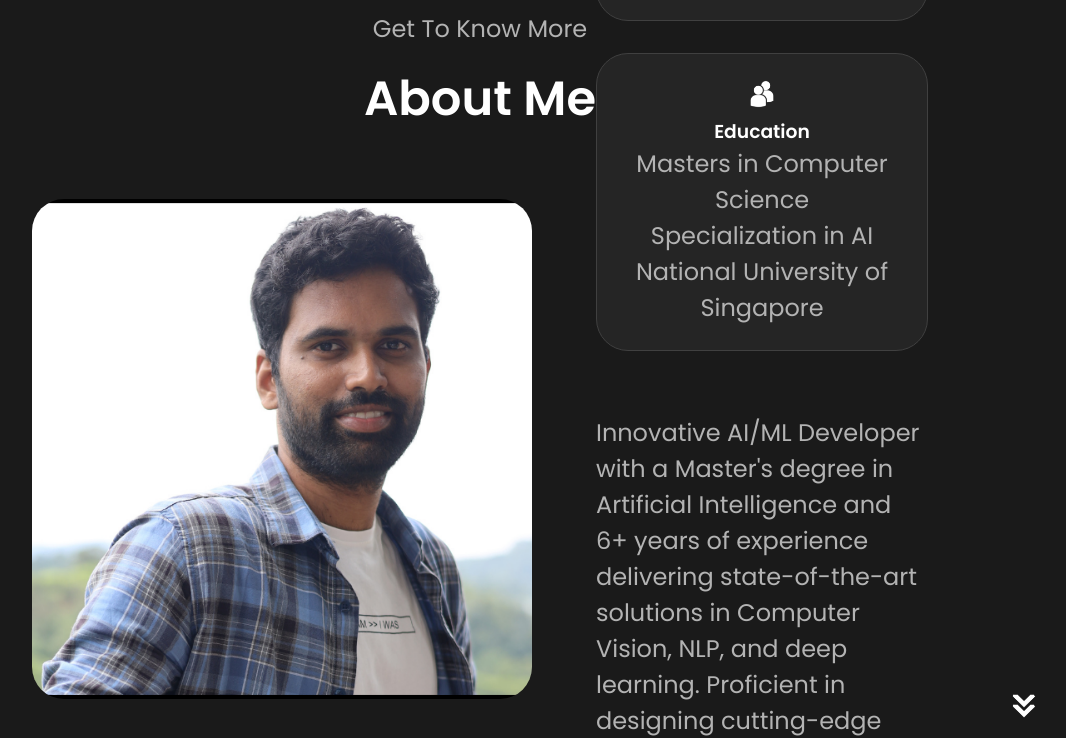
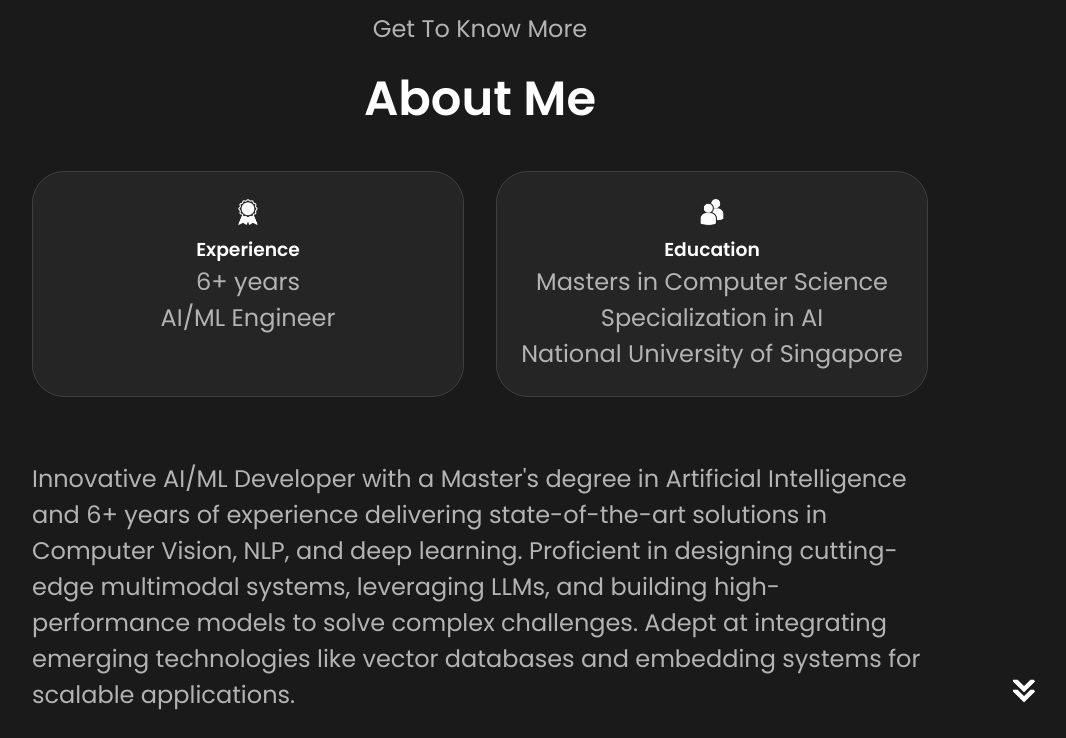
Before and after one commit to Prudhvi-Daruvuri/Prudhvi-Daruvuri.github.io, a website with bundled scripts: page index.html in a window 1280 px wide. Shown: the part 893-1631 px from the top of the page, without its empty margins (160-1226 px from the left). Built offline with nearby package versions, Linux system fonts and the light colour scheme; files whose address does not match are found by name.

Commit message:
feat: removed the second profile picture

```diff
--- a/css/sections/about.css
+++ b/css/sections/about.css
@@ -4,7 +4,7 @@
   position: relative;
   /* background-color: var(--bg-secondary); */
   color: var(--text-primary);
-  padding: 2rem;
+  padding: 2rem 2rem 0.5rem 2rem;
 }
 
 .about-containers {
@@ -22,7 +22,8 @@
 }
 
 .text-container {
-  max-width: 800px;
+  max-width: 100%;
+  width: 100%;
 }
 
 .about-containers,
@@ -58,7 +59,6 @@
   display: flex;
   gap: 4rem;
   height: 80%;
-  margin-top: 2rem;
 }
 
 .section__pic-container {
@@ -72,7 +72,10 @@
 #about .title {
   text-align: center;
   font-size: 3rem;
-  margin-bottom: 1rem;
+}
+
+#about h1.title {
+  margin-bottom: 0;
 }
 
 #about .section__text__p1 {
@@ -100,3 +103,7 @@
   background-color: var(--bg-primary);
   color: var(--accent-color);
 }
+
+#about .section-container {
+  margin-top: 0;
+}
--- a/js/sections/about.js
+++ b/js/sections/about.js
@@ -15,9 +15,6 @@ export function createAboutSection() {
         <p class="section__text__p1">Get To Know More</p>
         <h1 class="title">About Me</h1>
         <div class="section-container">
-            <div class="section__pic-container">
-                <img src="./assets/prudhvi2.png" alt="Profile picture" class="about-pic" />
-            </div>
             <div class="about-details-container">
                 <div class="about-containers">
                     <div class="details-container">
```
